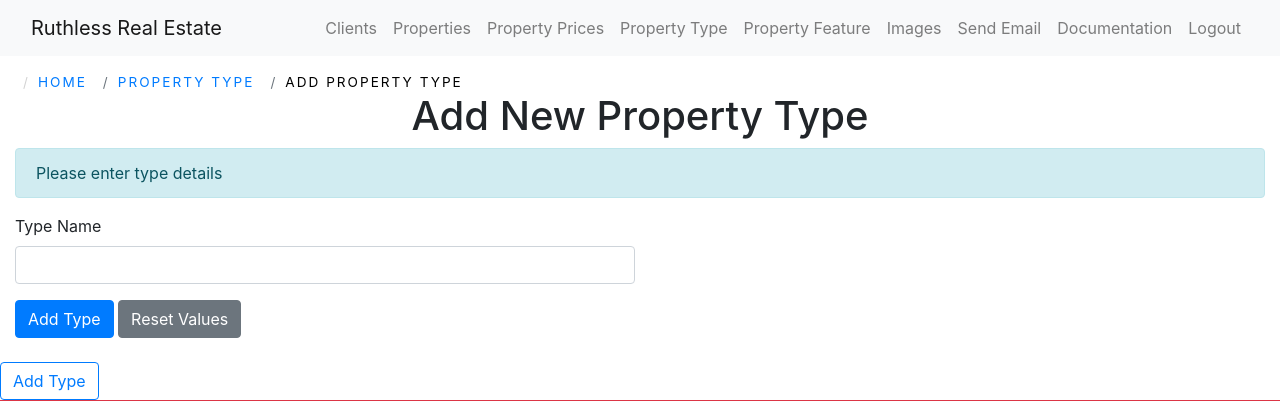
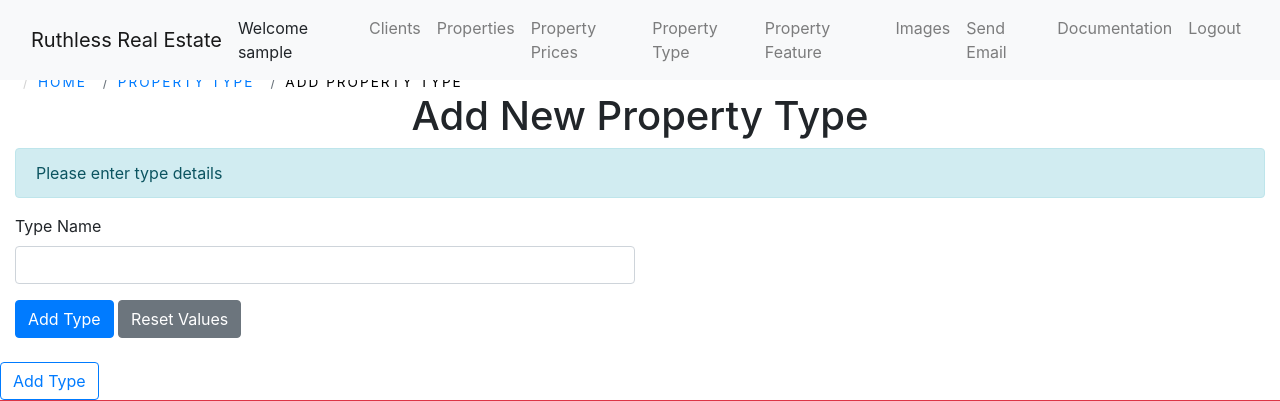
Before and after one commit to niyatiMonash/FIT2104_Assignment2, a PHP site: page /add-type.php in a window 1280 px wide. Shown: the top 401 px of the page. Run offline with PHP 8.4, Linux system fonts and the light colour scheme; the visitor is signed in with stand-in values (Sample User, id 1); data that the repository does not hold is empty.

Commit message:
Welcome User message

```diff
--- a/add-clients.php
+++ b/add-clients.php
@@ -25,7 +25,7 @@
 <body>
 <nav class="navbar fixed-top navbar-expand-lg navbar-light bg-light fixed-top">
     <div class="container-fluid">
-        <a class="navbar-brand" href="index.php">Ruthless Real Estate</a>
+        <a class="navbar-brand" href="index.php">Ruthless Real Estate</a><div>Welcome <?php echo $_SESSION['login_user'] ?></div>
         <button class="navbar-toggler navbar-toggler-right" type="button" data-toggle="collapse"
                 data-target="#navbarResponsive" aria-controls="navbarResponsive" aria-expanded="false"
                 aria-label="Toggle navigation">
--- a/add-feature.php
+++ b/add-feature.php
@@ -24,7 +24,7 @@
 <body>
 <nav class="navbar fixed-top navbar-expand-lg navbar-light bg-light fixed-top">
     <div class="container-fluid">
-        <a class="navbar-brand" href="index.php">Ruthless Real Estate</a>
+        <a class="navbar-brand" href="index.php">Ruthless Real Estate</a><div>Welcome <?php echo $_SESSION['login_user'] ?></div>
         <button class="navbar-toggler navbar-toggler-right" type="button" data-toggle="collapse"
                 data-target="#navbarResponsive" aria-controls="navbarResponsive" aria-expanded="false"
                 aria-label="Toggle navigation">
--- a/add-properties.php
+++ b/add-properties.php
@@ -35,7 +35,7 @@
 <body>
 <nav class="navbar fixed-top navbar-expand-lg navbar-light bg-light fixed-top">
     <div class="container-fluid">
-        <a class="navbar-brand" href="index.php">Ruthless Real Estate</a>
+        <a class="navbar-brand" href="index.php">Ruthless Real Estate</a><div>Welcome <?php echo $_SESSION['login_user'] ?></div>
         <button class="navbar-toggler navbar-toggler-right" type="button" data-toggle="collapse"
                 data-target="#navbarResponsive" aria-controls="navbarResponsive" aria-expanded="false"
                 aria-label="Toggle navigation">
--- a/add-type.php
+++ b/add-type.php
@@ -25,7 +25,7 @@
 <body>
 <nav class="navbar fixed-top navbar-expand-lg navbar-light bg-light fixed-top">
     <div class="container-fluid">
-        <a class="navbar-brand" href="index.php">Ruthless Real Estate</a>
+        <a class="navbar-brand" href="index.php">Ruthless Real Estate</a><div>Welcome <?php echo $_SESSION['login_user'] ?></div>
         <button class="navbar-toggler navbar-toggler-right" type="button" data-toggle="collapse"
                 data-target="#navbarResponsive" aria-controls="navbarResponsive" aria-expanded="false"
                 aria-label="Toggle navigation">
--- a/all-images.php
+++ b/all-images.php
@@ -27,7 +27,7 @@
 <body>
 <nav class="navbar fixed-top navbar-expand-lg navbar-light bg-light fixed-top">
     <div class="container-fluid">
-        <a class="navbar-brand" href="index.php">Ruthless Real Estate</a>
+        <a class="navbar-brand" href="index.php">Ruthless Real Estate</a><div>Welcome <?php echo $_SESSION['login_user'] ?></div>
         <button class="navbar-toggler navbar-toggler-right" type="button" data-toggle="collapse"
                 data-target="#navbarResponsive" aria-controls="navbarResponsive" aria-expanded="false"
                 aria-label="Toggle navigation">
--- a/documentation.php
+++ b/documentation.php
@@ -80,8 +80,8 @@
     <h3> Date of Submission: 5th October 2018 </h3>
 
     <p><u> To login: </u></p>
-    <p><b>Username</b>: niyatiS</p>
-    <p><b>Password</b>: test123 </p>
+    <p><b> Username</b>: janetF</p>
+    <p><b> Password</b>: test123 </p>
 
 
     <p><u> Database Credentials: </u></p>
@@ -91,6 +91,7 @@
     <p> $dbname = "s29765706"; </p>
 
     <p><u> To login to Triton: </u></p>
+    <p>http://triton.infotech.monash.edu.au/29765706/ass2/index.php</p>
     <p><b>Username</b>: s29765706</p>
     <p><b>Password</b>: mymonashuniversity </p>
 
--- a/edit-clients.php
+++ b/edit-clients.php
@@ -27,7 +27,7 @@
 <body class="container-fluid">
 <nav class="navbar fixed-top navbar-expand-lg navbar-light bg-light fixed-top">
     <div class="container-fluid">
-        <a class="navbar-brand" href="index.php">Ruthless Real Estate</a>
+        <a class="navbar-brand" href="index.php">Ruthless Real Estate</a><div>Welcome <?php echo $_SESSION['login_user'] ?></div>
         <button class="navbar-toggler navbar-toggler-right" type="button" data-toggle="collapse"
                 data-target="#navbarResponsive" aria-controls="navbarResponsive" aria-expanded="false"
                 aria-label="Toggle navigation">
--- a/edit-feature.php
+++ b/edit-feature.php
@@ -29,7 +29,7 @@
 <body class="container-fluid">
 <nav class="navbar fixed-top navbar-expand-lg navbar-light bg-light fixed-top">
     <div class="container-fluid">
-        <a class="navbar-brand" href="index.php">Ruthless Real Estate</a>
+        <a class="navbar-brand" href="index.php">Ruthless Real Estate</a><div>Welcome <?php echo $_SESSION['login_user'] ?></div>
         <button class="navbar-toggler navbar-toggler-right" type="button" data-toggle="collapse"
                 data-target="#navbarResponsive" aria-controls="navbarResponsive" aria-expanded="false"
                 aria-label="Toggle navigation">
--- a/edit-properties.php
+++ b/edit-properties.php
@@ -31,7 +31,7 @@
 <body class="container-fluid">
 <nav class="navbar fixed-top navbar-expand-lg navbar-light bg-light fixed-top">
     <div class="container-fluid">
-        <a class="navbar-brand" href="index.php">Ruthless Real Estate</a>
+        <a class="navbar-brand" href="index.php">Ruthless Real Estate</a><div>Welcome <?php echo $_SESSION['login_user'] ?></div>
         <button class="navbar-toggler navbar-toggler-right" type="button" data-toggle="collapse"
                 data-target="#navbarResponsive" aria-controls="navbarResponsive" aria-expanded="false"
                 aria-label="Toggle navigation">
--- a/edit-type.php
+++ b/edit-type.php
@@ -26,7 +26,7 @@
 <body class="container-fluid">
 <nav class="navbar fixed-top navbar-expand-lg navbar-light bg-light fixed-top">
     <div class="container-fluid">
-        <a class="navbar-brand" href="index.php">Ruthless Real Estate</a>
+        <a class="navbar-brand" href="index.php">Ruthless Real Estate</a><div>Welcome <?php echo $_SESSION['login_user'] ?></div>
         <button class="navbar-toggler navbar-toggler-right" type="button" data-toggle="collapse"
                 data-target="#navbarResponsive" aria-controls="navbarResponsive" aria-expanded="false"
                 aria-label="Toggle navigation">
--- a/multiple-properties.php
+++ b/multiple-properties.php
@@ -30,7 +30,7 @@
 <body class="container-fluid">
 <nav class="navbar fixed-top navbar-expand-lg navbar-light bg-light fixed-top">
     <div class="container-fluid">
-        <a class="navbar-brand" href="index.php">Ruthless Real Estate</a>
+        <a class="navbar-brand" href="index.php">Ruthless Real Estate</a><div>Welcome <?php echo $_SESSION['login_user'] ?></div>
         <button class="navbar-toggler navbar-toggler-right" type="button" data-toggle="collapse"
                 data-target="#navbarResponsive" aria-controls="navbarResponsive" aria-expanded="false"
                 aria-label="Toggle navigation">
--- a/pdf-client.php
+++ b/pdf-client.php
@@ -89,7 +89,7 @@
 <body>
 <nav class="navbar fixed-top navbar-expand-lg navbar-light bg-light fixed-top">
     <div class="container-fluid">
-        <a class="navbar-brand" href="index.php">Ruthless Real Estate</a>
+        <a class="navbar-brand" href="index.php">Ruthless Real Estate</a><div>Welcome <?php echo $_SESSION['login_user'] ?></div>
         <button class="navbar-toggler navbar-toggler-right" type="button" data-toggle="collapse"
                 data-target="#navbarResponsive" aria-controls="navbarResponsive" aria-expanded="false"
                 aria-label="Toggle navigation">
--- a/property-search.php
+++ b/property-search.php
@@ -20,7 +20,7 @@
 <body>
 <nav class="navbar fixed-top navbar-expand-lg navbar-light bg-light fixed-top">
     <div class="container-fluid">
-        <a class="navbar-brand" href="index.php">Ruthless Real Estate</a>
+        <a class="navbar-brand" href="index.php">Ruthless Real Estate</a><div>Welcome <?php echo $_SESSION['login_user'] ?></div>
         <button class="navbar-toggler navbar-toggler-right" type="button" data-toggle="collapse"
                 data-target="#navbarResponsive" aria-controls="navbarResponsive" aria-expanded="false"
                 aria-label="Toggle navigation">
--- a/send-email.php
+++ b/send-email.php
@@ -12,7 +12,7 @@
 <body>
 <nav class="navbar fixed-top navbar-expand-lg navbar-light bg-light fixed-top">
     <div class="container-fluid">
-        <a class="navbar-brand" href="index.php">Ruthless Real Estate</a>
+        <a class="navbar-brand" href="index.php">Ruthless Real Estate</a><div>Welcome <?php echo $_SESSION['login_user'] ?></div>
         <button class="navbar-toggler navbar-toggler-right" type="button" data-toggle="collapse"
                 data-target="#navbarResponsive" aria-controls="navbarResponsive" aria-expanded="false"
                 aria-label="Toggle navigation">
--- a/update-clients.php
+++ b/update-clients.php
@@ -12,7 +12,7 @@
 <body>
 <nav class="navbar fixed-top navbar-expand-lg navbar-light bg-light fixed-top">
     <div class="container-fluid">
-        <a class="navbar-brand" href="index.php">Ruthless Real Estate</a>
+        <a class="navbar-brand" href="index.php">Ruthless Real Estate</a><div>Welcome <?php echo $_SESSION['login_user'] ?></div>
         <button class="navbar-toggler navbar-toggler-right" type="button" data-toggle="collapse"
                 data-target="#navbarResponsive" aria-controls="navbarResponsive" aria-expanded="false"
                 aria-label="Toggle navigation">
--- a/update-feature.php
+++ b/update-feature.php
@@ -13,7 +13,7 @@
 <body>
 <nav class="navbar fixed-top navbar-expand-lg navbar-light bg-light fixed-top">
     <div class="container-fluid">
-        <a class="navbar-brand" href="index.php">Ruthless Real Estate</a>
+        <a class="navbar-brand" href="index.php">Ruthless Real Estate</a><div>Welcome <?php echo $_SESSION['login_user'] ?></div>
         <button class="navbar-toggler navbar-toggler-right" type="button" data-toggle="collapse"
                 data-target="#navbarResponsive" aria-controls="navbarResponsive" aria-expanded="false"
                 aria-label="Toggle navigation">
--- a/update-properties.php
+++ b/update-properties.php
@@ -13,7 +13,7 @@
 <body>
 <nav class="navbar fixed-top navbar-expand-lg navbar-light bg-light fixed-top">
     <div class="container-fluid">
-        <a class="navbar-brand" href="index.php">Ruthless Real Estate</a>
+        <a class="navbar-brand" href="index.php">Ruthless Real Estate</a><div>Welcome <?php echo $_SESSION['login_user'] ?></div>
         <button class="navbar-toggler navbar-toggler-right" type="button" data-toggle="collapse"
                 data-target="#navbarResponsive" aria-controls="navbarResponsive" aria-expanded="false"
                 aria-label="Toggle navigation">
--- a/update-type.php
+++ b/update-type.php
@@ -14,7 +14,7 @@
 <body>
 <nav class="navbar fixed-top navbar-expand-lg navbar-light bg-light fixed-top">
     <div class="container-fluid">
-        <a class="navbar-brand" href="index.php">Ruthless Real Estate</a>
+        <a class="navbar-brand" href="index.php">Ruthless Real Estate</a><div>Welcome <?php echo $_SESSION['login_user'] ?></div>
         <button class="navbar-toggler navbar-toggler-right" type="button" data-toggle="collapse"
                 data-target="#navbarResponsive" aria-controls="navbarResponsive" aria-expanded="false"
                 aria-label="Toggle navigation">
--- a/view-property.php
+++ b/view-property.php
@@ -37,7 +37,7 @@
 <body>
 <nav class="navbar fixed-top navbar-expand-lg navbar-light bg-light fixed-top">
     <div class="container-fluid">
-        <a class="navbar-brand" href="index.php">Ruthless Real Estate</a>
+        <a class="navbar-brand" href="index.php">Ruthless Real Estate</a><div>Welcome <?php echo $_SESSION['login_user'] ?></div>
         <button class="navbar-toggler navbar-toggler-right" type="button" data-toggle="collapse"
                 data-target="#navbarResponsive" aria-controls="navbarResponsive" aria-expanded="false"
                 aria-label="Toggle navigation">
```
